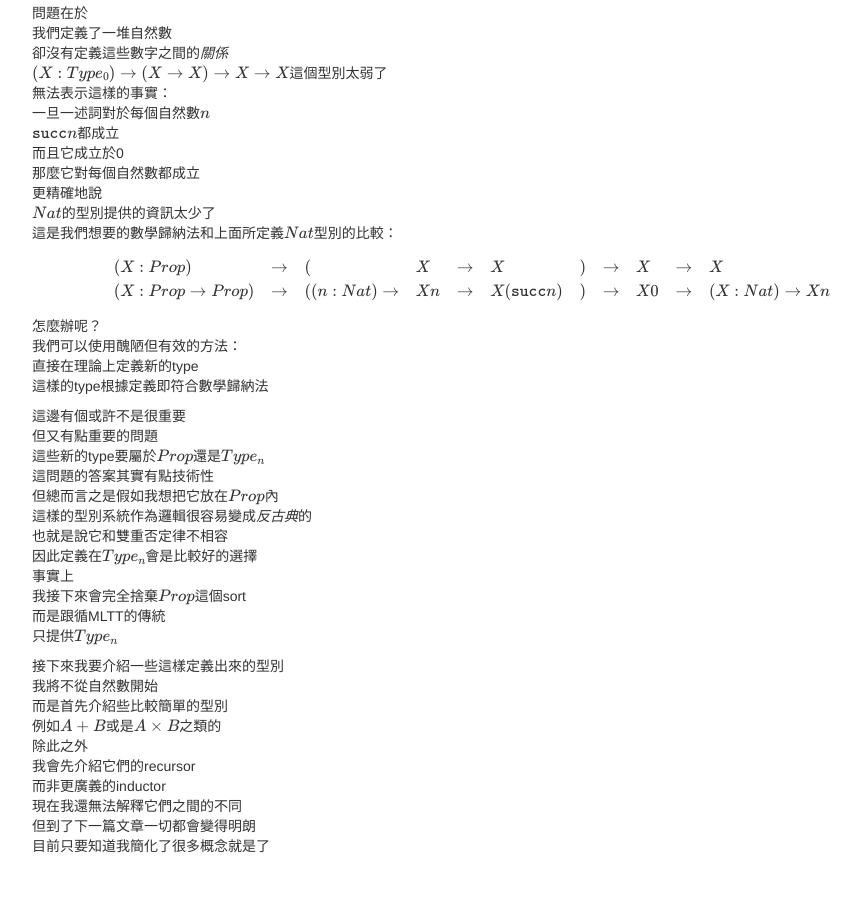
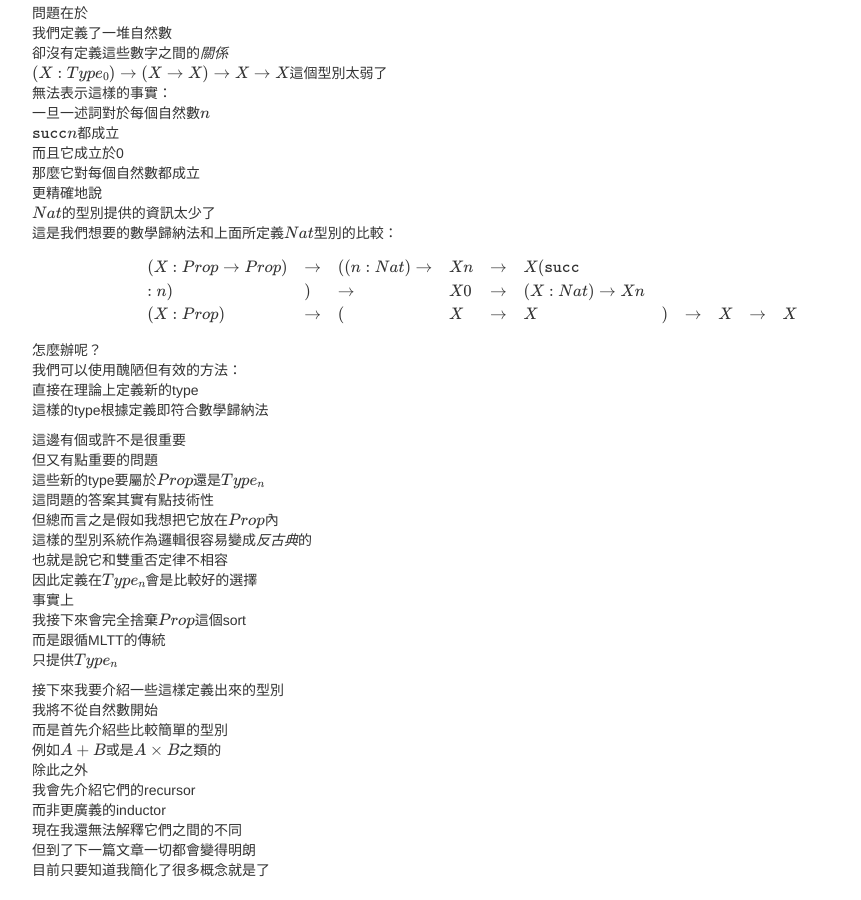
Before and after one commit to AndyShiue/AndyShiue.github.io, a Jekyll site: the page built from _posts/lambda/2016-10-03-MLTT.md, in a window 1280 px wide and 900 px high, scrolled down 462 px. Shown: the whole window, without its empty margins (168-1029 px from the left). Built offline with Jekyll 4.4.1, drawn with Linux system fonts in a browser that asks for light colours; formulas are drawn with MathJax 3; comment, search, counter and statistics services are not loaded.

Commit message:
Fix mathjax.

```diff
--- a/_posts/lambda/2016-10-03-MLTT.md
+++ b/_posts/lambda/2016-10-03-MLTT.md
@@ -33,8 +33,8 @@
 
 $$
 \begin{array}{lllllllllll}
-(X: Prop)          & \to & (             & X   & \to & X                   & ) & \to & X   & \to & X \\
-(X: Prop \to Prop) & \to & ((n: Nat) \to & X n & \to & X (\texttt{succ} n) & ) & \to & X 0 & \to & (X: Nat) \to X n
+(X: Prop \to Prop) & \to & ((n: Nat) \to & X n & \to & X (\texttt{succ} \\: n) & ) & \to & X 0 & \to & (X: Nat) \to X n \\
+(X: Prop)          & \to & (             & X   & \to & X                       & ) & \to & X   & \to & X
 \end{array}
 $$
 
```
